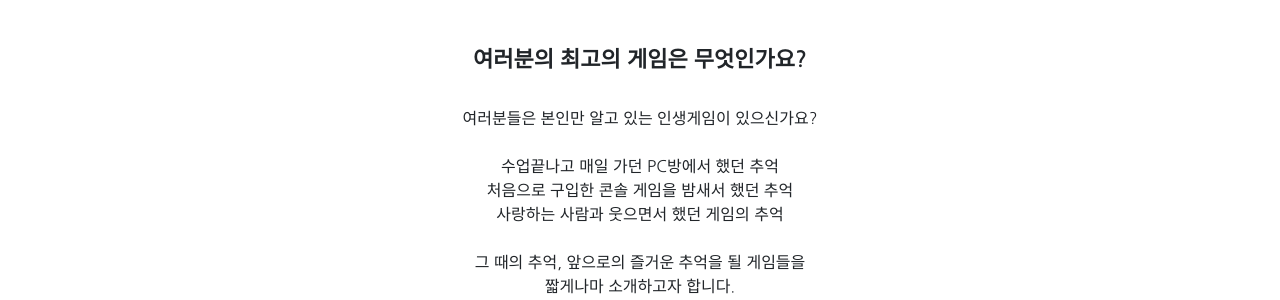
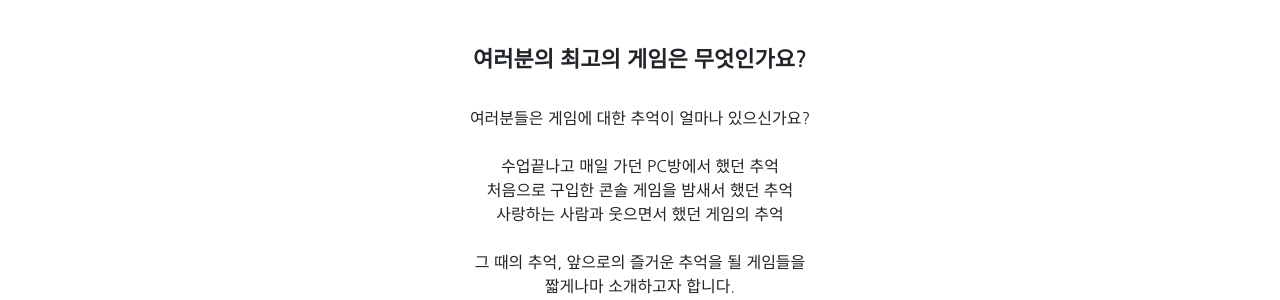
Before and after one commit to youngjungcho/everythegame88, a Jekyll site: the page built from about.html, in a window 1280 px wide. Shown: the part 569-869 px from the top of the page. Built offline with Jekyll 4.4.1, drawn with Linux system fonts in a browser that asks for light colours.

Commit message:
Update about.html

```diff
--- a/about.html
+++ b/about.html
@@ -18,7 +18,7 @@ background: '/img/bg-about.jpg'
 <section class="everythegame_1">
     <div id="container">
       <p class="subtitle"><strong>여러분의 최고의 게임은 무엇인가요?</strong></p>
-      <p class="information"> 여러분들은 본인만 알고 있는 인생게임이 있으신가요?<br>
+      <p class="information"> 여러분들은 게임에 대한 추억이 얼마나 있으신가요?<br>
                               </br>
                               수업끝나고 매일 가던 PC방에서 했던 추억<br>
                               처음으로 구입한 콘솔 게임을 밤새서 했던 추억<br>
```
